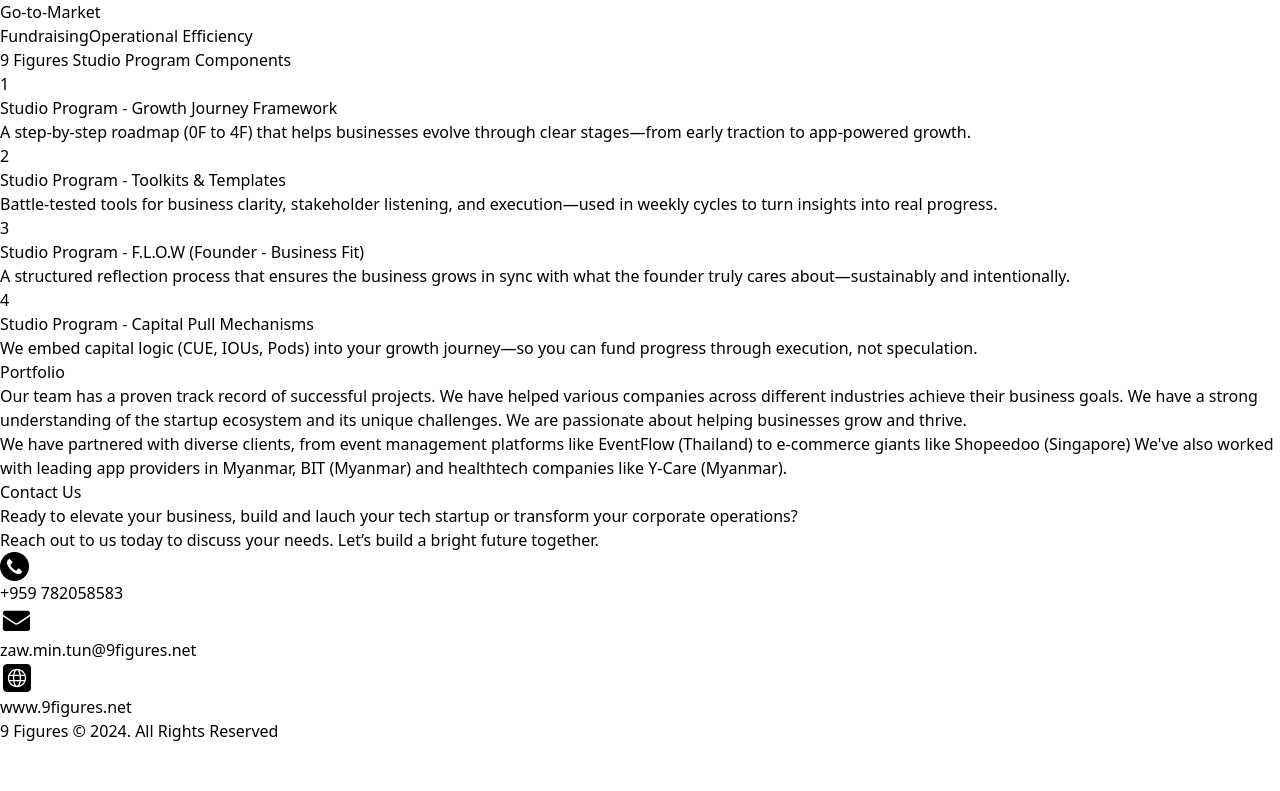
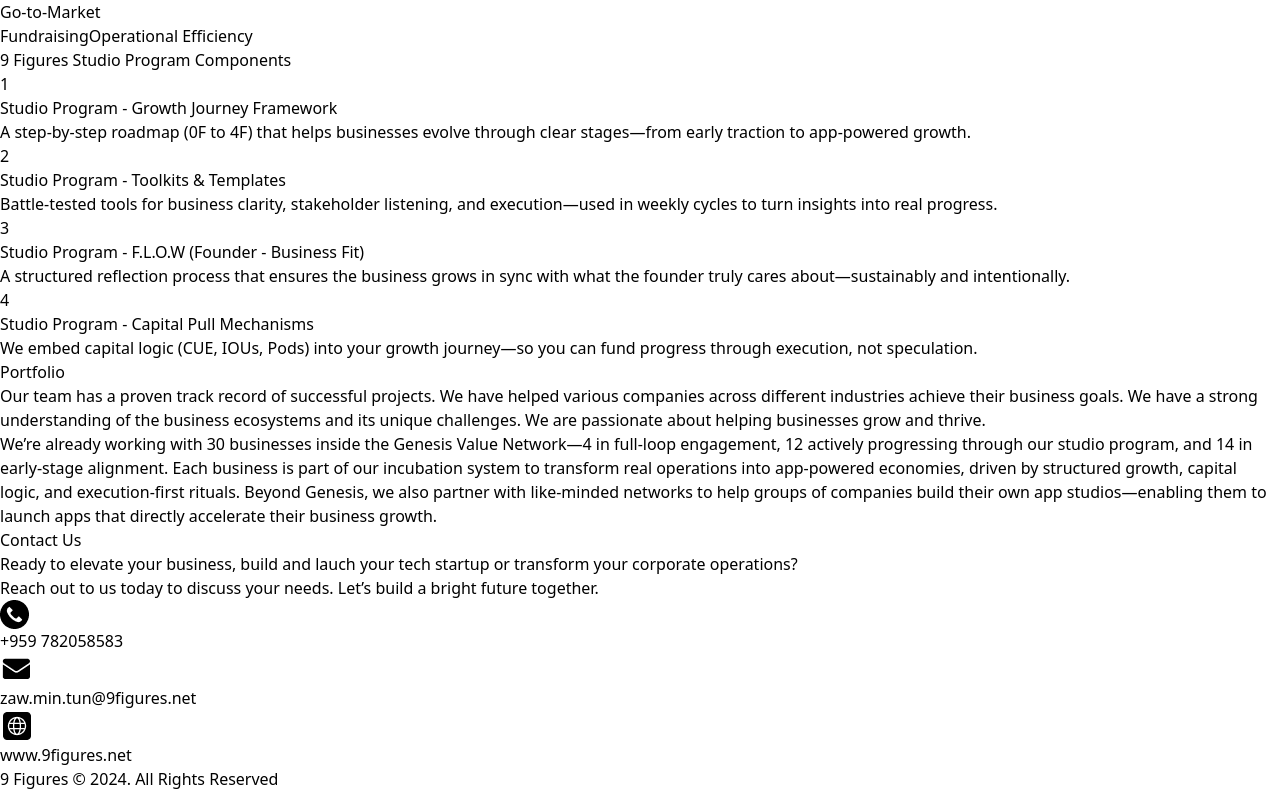
Before and after one commit to aungkokothet/nine-figure-akkt, a React (Vite) app: page / in a window 1280 px wide. Shown: the part 1716-2507 px from the top of the page. Before the commit the page ends 2459 px from the top, so only its background shows below. Built offline with nearby package versions, Linux system fonts and the light colour scheme.

Commit message:
Update portfolio.tsx
portfolio

```diff
--- a/src/components/portfolio.tsx
+++ b/src/components/portfolio.tsx
@@ -8,15 +8,12 @@
         <p className="mb-5 text-sm">
           Our team has a proven track record of successful projects. We have
           helped various companies across different industries achieve their
-          business goals. We have a strong understanding of the startup
-          ecosystem and its unique challenges. We are passionate about helping
+          business goals. We have a strong understanding of the business
+          ecosystems and its unique challenges. We are passionate about helping
           businesses grow and thrive.
         </p>
         <p className="mb-5 text-sm">
-          We have partnered with diverse clients, from event management
-          platforms like EventFlow (Thailand) to e-commerce giants like
-          Shopeedoo (Singapore) We've also worked with leading app providers in
-          Myanmar, BIT (Myanmar) and healthtech companies like Y-Care (Myanmar).
+          We’re already working with 30 businesses inside the Genesis Value Network—4 in full-loop engagement, 12 actively progressing through our studio program, and 14 in early-stage alignment. Each business is part of our incubation system to transform real operations into app-powered economies, driven by structured growth, capital logic, and execution-first rituals. Beyond Genesis, we also partner with like-minded networks to help groups of companies build their own app studios—enabling them to launch apps that directly accelerate their business growth.
         </p>
       </div>
     </div>
```
